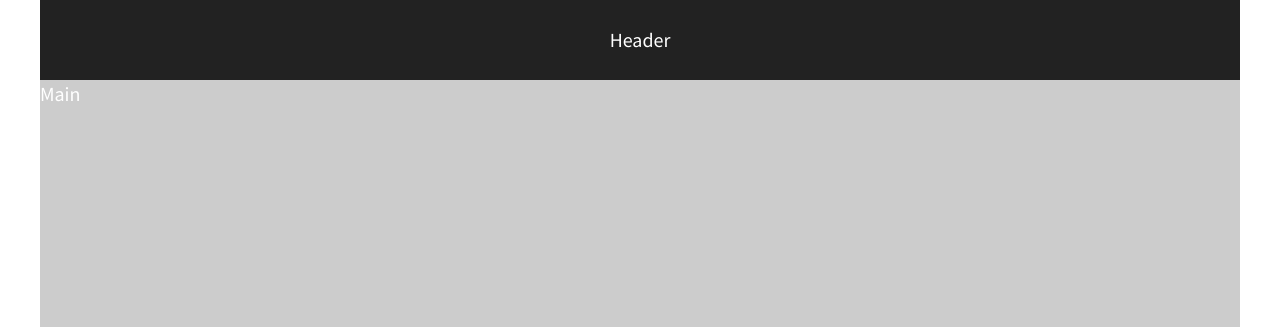
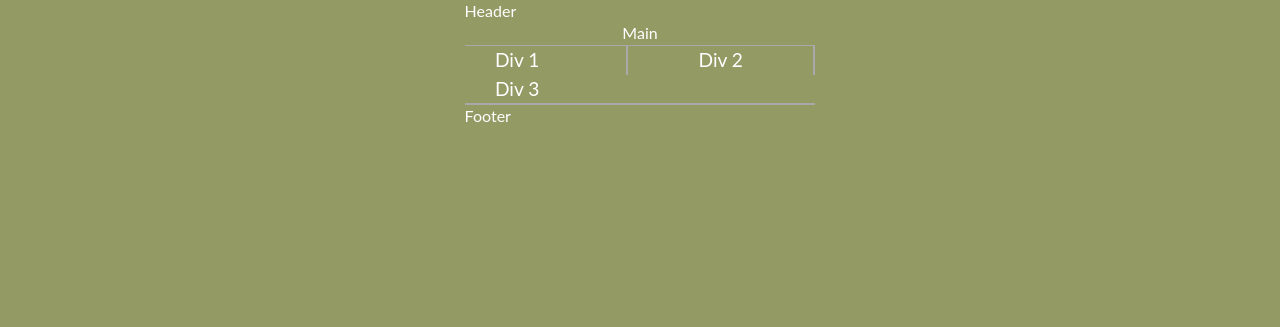
Before and after one commit to abagaelshrader/206-flexbox, a plain HTML site: page index.html in a window 1280 px wide. Shown: the top 327 px of the page. Drawn offline with nearby package versions, Linux system fonts and the light colour scheme.

Commit message:
Customized

```diff
--- a/css/main.css
+++ b/css/main.css
@@ -96,65 +96,75 @@ textarea {
    ========================================================================== */
 
 html {
-  background-color: #fff;
+  background-color: #939A64;
   height: 100%;
   width: 100%;
 }
 
 body {
-  font-family: 'Source Sans Pro', sans-serif;
-  padding: 0 2em;
-  font-size: 1.25em;
-  height: 100%;
+  font-family: 'Lato', sans-serif;
+  padding: 0em 2em;
+  font-size: 1em;
   color: #fff;
+  display: flex;
+  justify-content: center;
+}
+
+.flex-container {
+  display: flex;
+  flex-flow: row wrap;
+  justify-content: space-between;
+  max-width: 1200px;
+  /*set display to flex and vertically & horizontally align by setting justify-content and align-items to center, and set flex-flow to row wrap*/
+}
+p span {
+
 }
 
 header,
 footer {
-  background-color: #222;
-  height: 80px;
+  width: 100%;
+  display: flex;
+  justify-content: flex-start;
+}
+
+header h1 {
+  font-family: 'Homemade Apple', cursive;
+  font-size: 3.5em;
+}
+
+main {
   width: 100%;
   display: flex;
   justify-content: center;
-  align-items: center;
+  border-bottom: 1px solid darkgrey;
 }
 
-main {
-  background-color: #ccc;
-  height: 250px;
-  width: 100%;
+main p {
+  font-size: 1.75em;
 }
 
-header,
-footer,
-main {
-  /*set display to flex and vertically & horizontally align by setting justify-content and align-items to center*/
-}
-
-.wrapper span {
-  font-family: 'Lora', sans-serif;
-  font-size: 1.3em;
-}
-
-.flex-container {
-  display: flex;
-  justify-content: space-between;
-  align-items: center;
-  flex-flow: row wrap;
-  /*set display to flex and vertically & horizontally align by setting justify-content and align-items to center, and set flex-flow to row wrap*/
+main span {
+  font-family: 'Lato', sans-serif;
+  font-weight: bold;
 }
 
 .flex-items {
   /*set display to flex and vertically & horizontally align by setting justify-content and align-items to center*/
-  color: #fff;
-  line-height: 1.5em;
-  font-size: 1.6em;
-  background-color: #f16059;
-  width: 30%;
-  height: 200px;
   display: flex;
   justify-content: center;
   align-items: center;
+  line-height: 1.5em;
+  font-size: 1.2em;
+  border-bottom: 1px solid darkgrey;
+}
+
+.flex-items span {
+  font-family: 'Homemade Apple', cursive;
+}
+
+footer {
+  border-top: 2px solid darkgrey;
 }
 
 /* ==========================================================================
@@ -244,8 +254,15 @@ main {
 }
 
 @media (min-width: 1200px) {
-  #div-1,
-  #div-2{
+  .flex-items {
+    flex-basis: 30%;
+    border-bottom: none;
+  }
+
+  #div-2 {
+    border-left: 2px solid darkgrey;
+    border-right: 2px solid darkgrey;
+    padding: 0 40px;
       /* set your flex value to 1 50% */
   }
 
```
